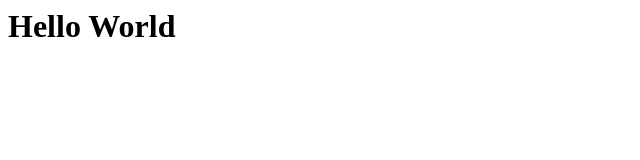
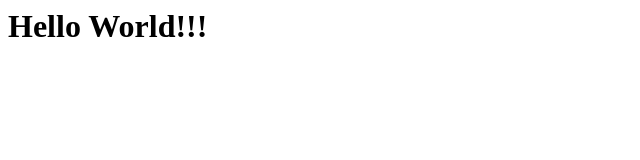
Before and after one commit to DMinSS/friendly-octo-waffle, a plain HTML site: page index.html in a window 1280 px wide. Shown: the full height of the page, 0-640 px from the left. Drawn offline with Linux system fonts and the light colour scheme.

Commit message:
Add "!!!"

```diff
--- a/index.html
+++ b/index.html
@@ -1 +1 @@
-<h1>Hello World</h1>
+<h1>Hello World!!!</h1>
```
